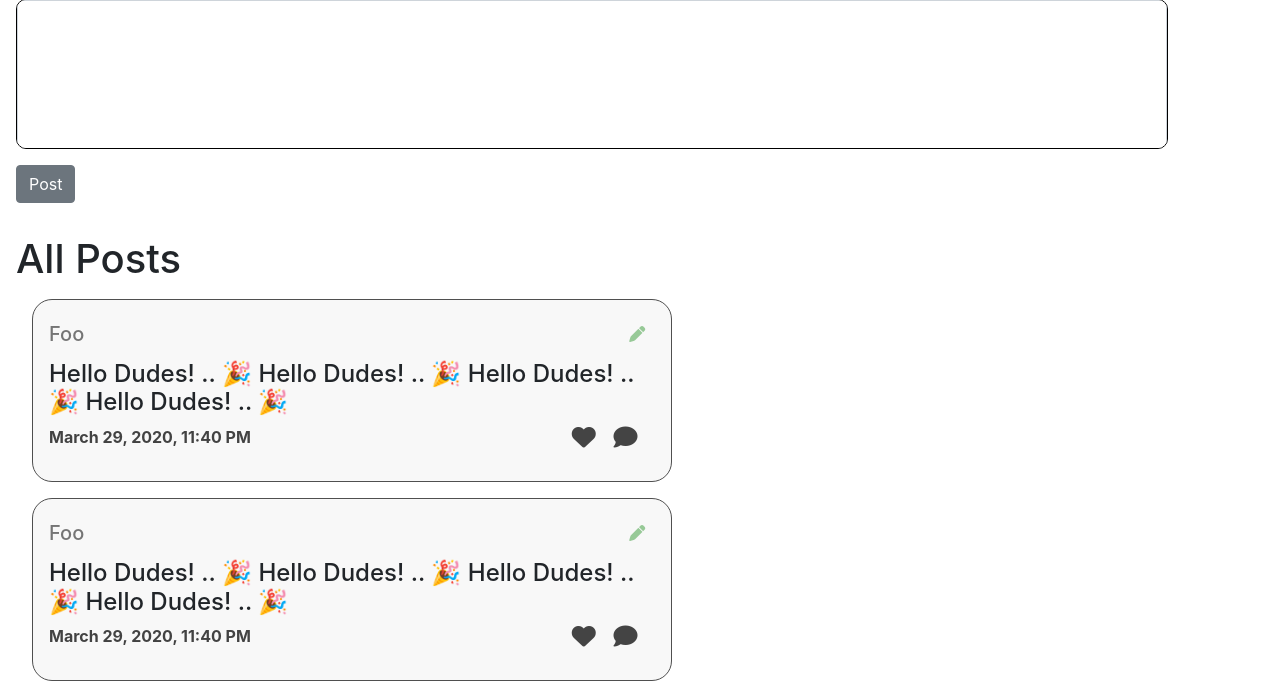
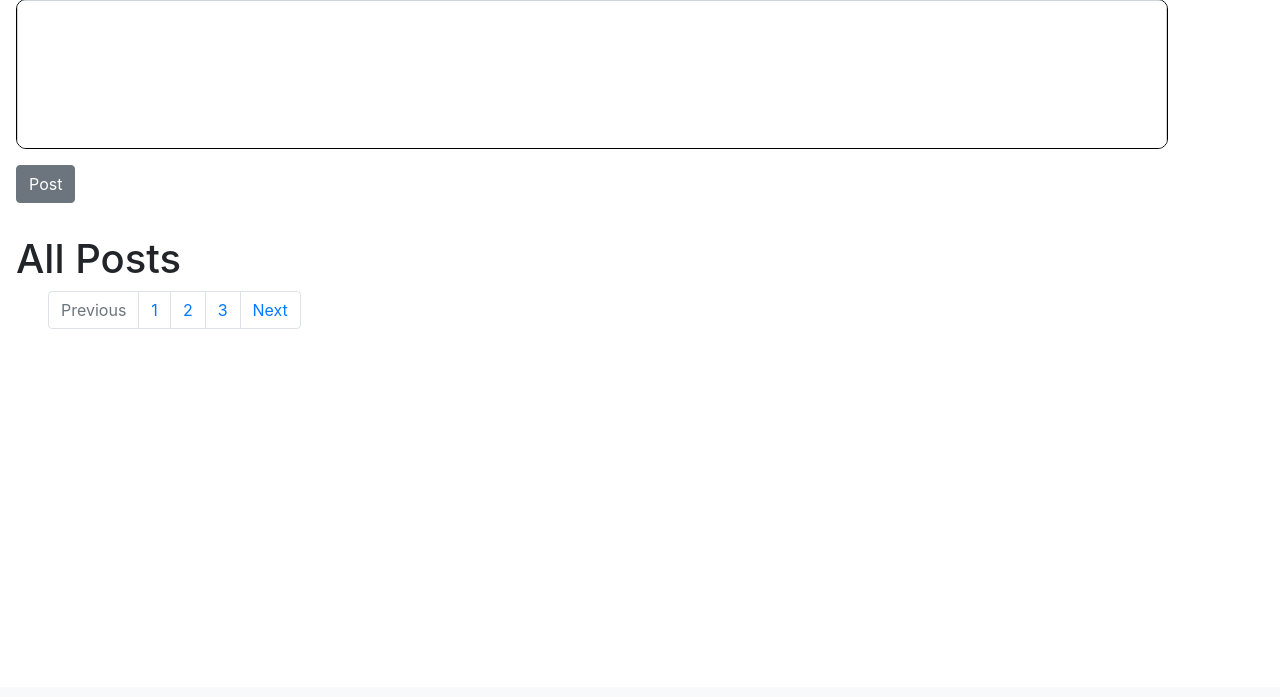
Before and after one commit to lithika-damnod/cs50web, a Django app: page / in a window 1280 px wide. Shown: the part 113-810 px from the top of the page. After the commit the page ends 442 px from the top, so only its background shows below. Run offline with Django 3.2, Linux system fonts and the light colour scheme; data comes from the database, SQL or seed files in the repository; both versions use the stored data as it was after the commit; some libraries are stand-ins or nearby versions.

Commit message:
added pagination and server side post rendering

```diff
--- a/project4/network/static/network/index.js
+++ b/project4/network/static/network/index.js
@@ -16,6 +16,8 @@
     document.querySelector(".page-title").style.display = "none";
     // hide post section
     document.querySelector(".posts-wrapper").style.display = "none";
+    // hide pagination
+    document.querySelector(".pagination-posts").style.display = "none";
     // show profile info section
     document.querySelector(".profile-info-wrapper").style.display = "flex";
 }
@@ -31,3 +33,38 @@
         document.getElementById("newPostContent").value = "";
     })
 }
+
+function loadPosts() {
+    fetch('/api/posts')
+        .then(response => response.json())
+        .then(posts => {
+            // render components
+            for(const post in posts) {
+                document.querySelector(".posts-wrapper").innerHTML += `
+                    <div class="post">
+                        <div class="column-1">
+                            <h5 onclick="showProfileInfo()">${posts[post]["creator"]}</h5>
+                            <span id="pencil-icon">
+                                <i class="fa-sharp fa-solid fa-pen" id="edit-icon" style="color: rgba(6, 130, 6, 0.401); margin: 0.3rem;"></i>
+                            </span>
+                        </div>
+                        <div class="column-2">
+                            <h4>
+                                ${posts[post]["content"]}
+                            </h4>
+                        </div>
+                        <div class="column-3">
+                            <p>
+                                ${posts[post]["posted_time"]}
+                            </p>
+                            <div class="react-btns">
+                                <i class="fa-sharp fa-solid fa-heart" onclick="triggerHeartReactions(event)" ></i>
+                                <i class="fa-sharp fa-solid fa-comment"></i>
+                            </div>
+                        </div>
+                    </div>
+                `
+            }
+        })
+}
+loadPosts();
--- a/project4/network/templates/network/index.html
+++ b/project4/network/templates/network/index.html
@@ -14,53 +14,23 @@
         <h1>All Posts</h1>
     </div>
     <div class="posts-wrapper">
-        <div class="post">
-            <div class="column-1">
-                <h5 onclick="showProfileInfo()">Foo</h5>
-                <span id="pencil-icon">
-                    <i class="fa-sharp fa-solid fa-pen" id="edit-icon" style="color: rgba(6, 130, 6, 0.401); margin: 0.3rem;"></i>
-                </span>
-            </div>
-            <div class="column-2">
-                <h4>
-                    Hello Dudes! .. 🎉 Hello Dudes! .. 🎉 Hello Dudes! .. 🎉 Hello Dudes! .. 🎉
-                </h4>
-            </div>
-            <div class="column-3">
-                <p>
-                    March 29, 2020, 11:40 PM
-                </p>
-                <div class="react-btns">
-                    <i class="fa-sharp fa-solid fa-heart" onclick="triggerHeartReactions(event)" ></i>
-                    <i class="fa-sharp fa-solid fa-comment"></i>
-                </div>
-            </div>
-        </div>
-
-        <div class="post">
-            <div class="column-1">
-                <h5>Foo</h5>
-                <span id="pencil-icon">
-                    <i class="fa-sharp fa-solid fa-pen" id="edit-icon" style="color: rgba(6, 130, 6, 0.401); margin: 0.3rem;"></i>
-                </span>
-            </div>
-            <div class="column-2">
-                <h4>
-                    Hello Dudes! .. 🎉 Hello Dudes! .. 🎉 Hello Dudes! .. 🎉 Hello Dudes! .. 🎉
-                </h4>
-            </div>
-            <div class="column-3">
-                <p>
-                    March 29, 2020, 11:40 PM
-                </p>
-                <div class="react-btns">
-                    <i class="fa-sharp fa-solid fa-heart" onclick="triggerHeartReactions(event)" ></i>
-                    <i class="fa-sharp fa-solid fa-comment"></i>
-                </div>
-            </div>
-        </div>
+        <!-- JS fetched posts goes here -->
     </div>
 
+    <!-- Pagination -->
+    <span class="pagination-posts">
+        <ul class="pagination justify-content-left" style="margin-left: 3rem">
+            <li class="page-item disabled">
+                <a class="page-link" href="#" tabindex="-1">Previous</a>
+            </li>
+            <li class="page-item"><a class="page-link" href="#">1</a></li>
+            <li class="page-item"><a class="page-link" href="#">2</a></li>
+            <li class="page-item"><a class="page-link" href="#">3</a></li>
+            <li class="page-item">
+                <a class="page-link" href="#">Next</a>
+            </li>
+        </ul>
+    </span>
 
     <div class="profile-info-wrapper">
         <div class="main-wrapper">
@@ -90,6 +60,21 @@
                     </div>
                 </div>
             </div>
+
+            <!-- Pagination -->
+            <span class="pagination-posts">
+                <ul class="pagination justify-content-center">
+                    <li class="page-item disabled">
+                        <a class="page-link" href="#" tabindex="-1">Previous</a>
+                    </li>
+                    <li class="page-item"><a class="page-link" href="#">1</a></li>
+                    <li class="page-item"><a class="page-link" href="#">2</a></li>
+                    <li class="page-item"><a class="page-link" href="#">3</a></li>
+                    <li class="page-item">
+                        <a class="page-link" href="#">Next</a>
+                    </li>
+                </ul>
+            </span>
         </div>
     </div>
 {% endblock %}
```
Also changed, not shown: project4/db.sqlite3.
